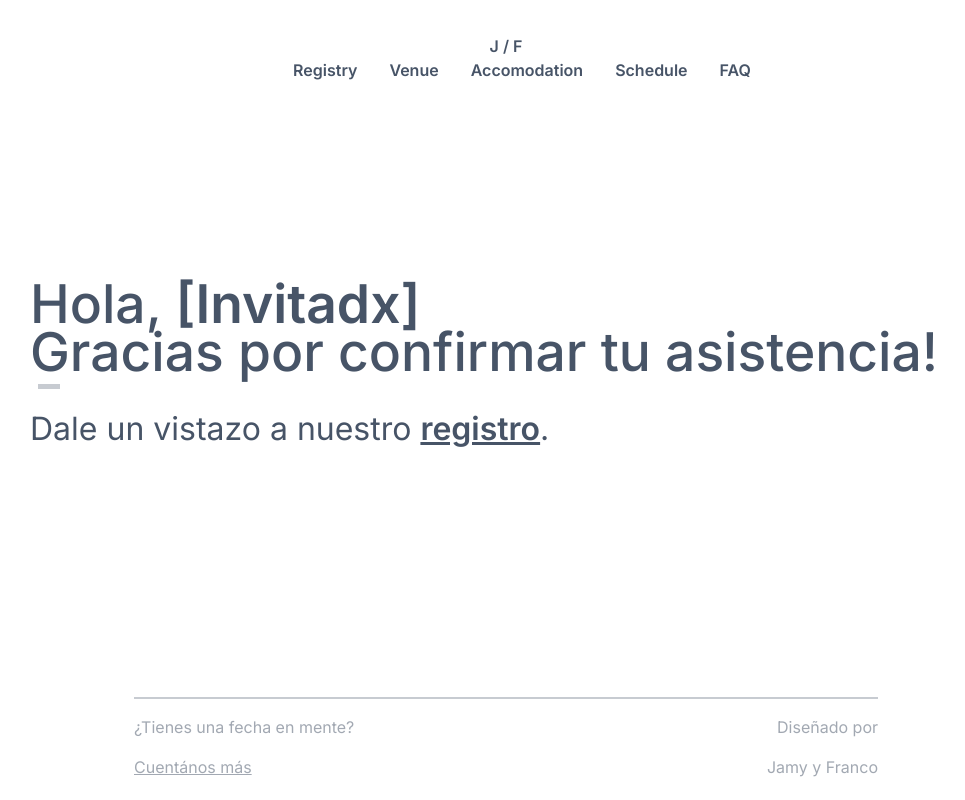
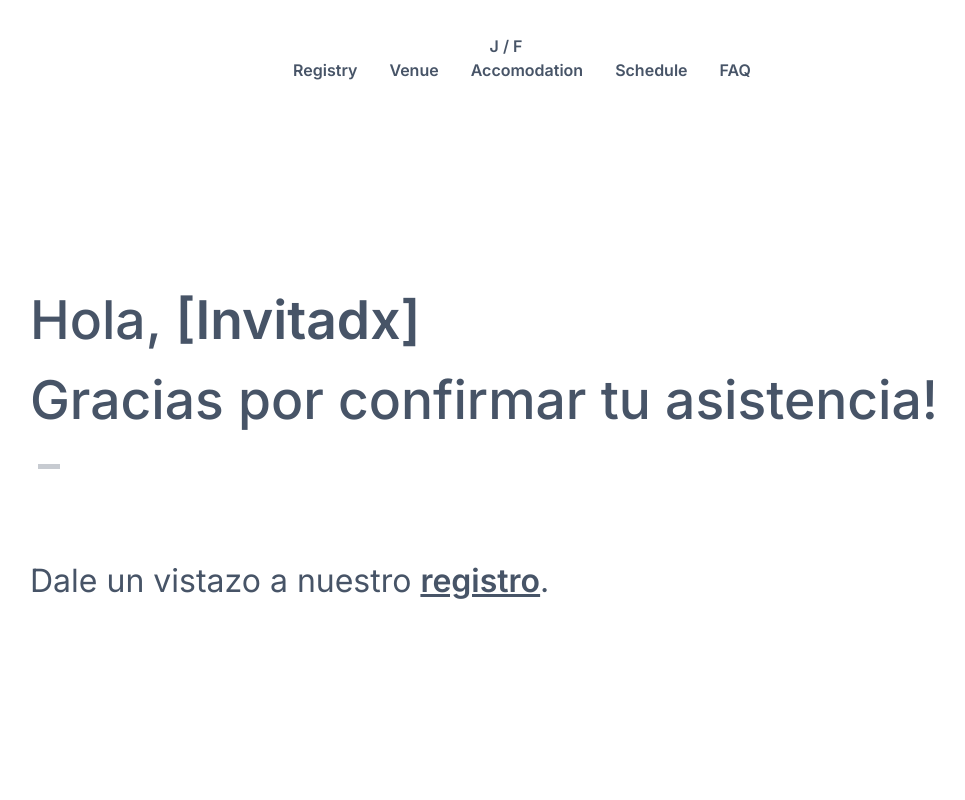
Before and after one commit to francosalazarn/wed-saas, a website: page index.html in a window 1280 px wide. Shown: the top 800 px of the page, without its empty margins (134-1099 px from the left). Drawn offline with nearby package versions, Linux system fonts and the light colour scheme.

Commit message:
actually commited layout fixes

```diff
--- a/index.html
+++ b/index.html
@@ -50,11 +50,13 @@
 
         <div>
 
-            <h1>
+            <h1 class="invitation">
                 <p>
                     <span>Hola, </span> <span id="guest-name">[Invitadx]</span>
                 </p>
-                <p>Gracias por confirmar tu asistencia!</p>
+                <p>
+                    Gracias por confirmar tu asistencia!
+                </p>
                 <hr class="prompt-div">
 
             </h1>
--- a/scss/_index.scss
+++ b/scss/_index.scss
@@ -60,7 +60,9 @@ header {
 h1 {
     font-size: 40pt;
     font-weight: 500;
+    line-height: 64px;
 }
+
 
 #guest-name {
     font-weight: 600;
@@ -72,6 +74,7 @@ h1 {
 
 .prompts-main {
     font-size: 24pt;
+    margin-top: 72px;
 }
 
 
@@ -100,6 +103,7 @@ hr {
     height: 5px;
     width: 22px;
     margin-left: 8px;
+    margin-top: 32px;
 }
 
 .foot-div {
--- a/scss/styles.scss
+++ b/scss/styles.scss
@@ -2,6 +2,6 @@
 @import "index";
 @import "registry";
 @import "venue";
+@import "accomodation";
 @import "schedule";
-@import "accomodation";
 @import "faq";
```
Also changed, not shown: css/styles.css, 1 other file.
